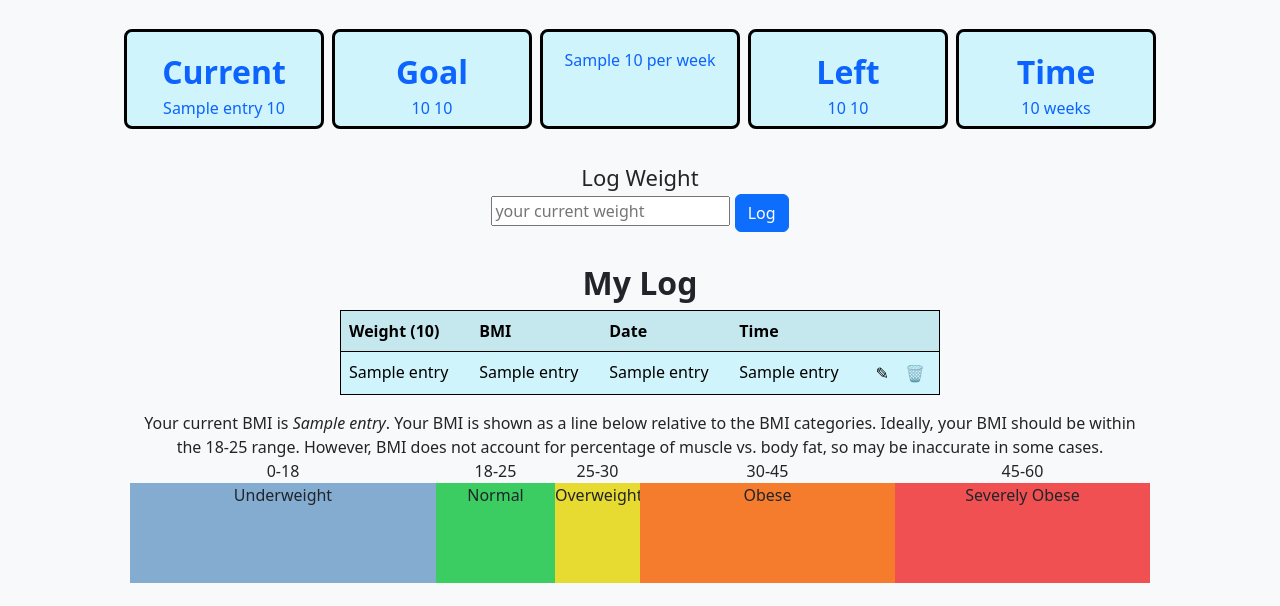
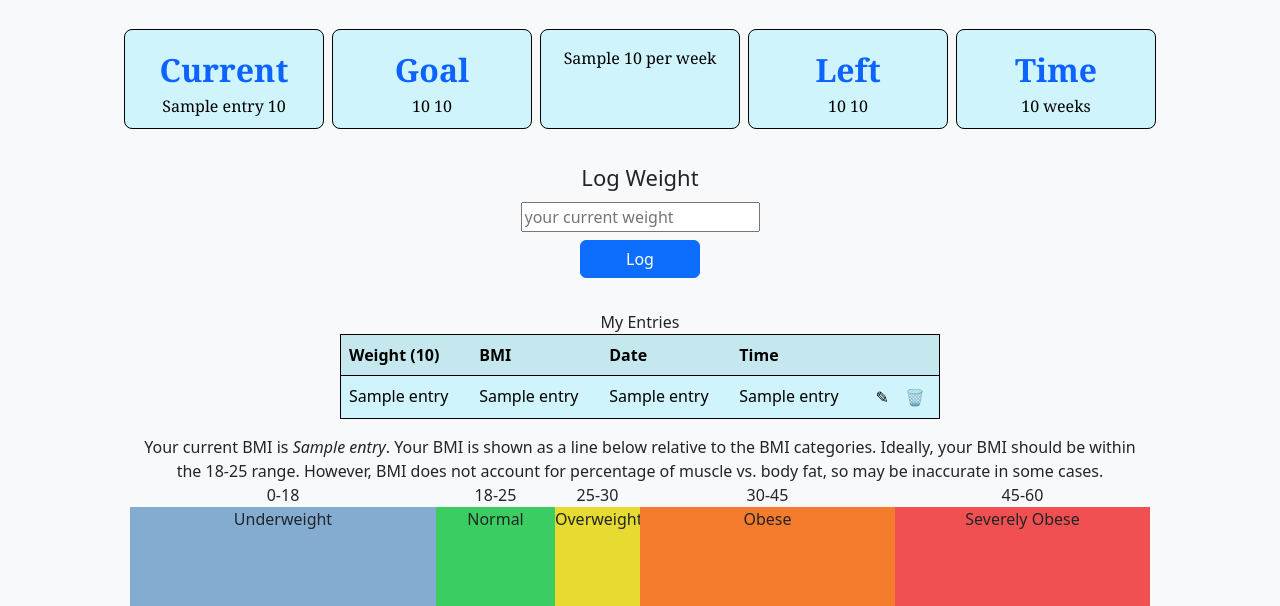
Before and after one commit to bradapc/tracker, a Flask app: template templates/weight_log.html in a window 1280 px wide. Shown: the part 107-713 px from the top of the page. Run offline with Flask 3, Linux system fonts and the light colour scheme; the template is opened without the code that fills it: most values are stand-ins (such as "Sample title", 1, 10 or a date in 2020).

Commit message:
Updated css of weight_log.html

```diff
--- a/static/styles.css
+++ b/static/styles.css
@@ -137,13 +137,18 @@ input:focus {
     display: flex;
     flex-direction: column;
     align-items: center;
-    border: 3px solid black;
+    border: 1px solid black;
     border-radius: 8px;
     padding: 16px;
     width: 200px;
     height: 100px;
     background-color: #cff4fc;
     color: #0d63fd;
+    font-family: Georgia, serif;
+}
+
+.goal-weight-box-body {
+    color: black;
 }
 
 .goal-weight-box-head {
@@ -156,6 +161,17 @@ input:focus {
     flex-direction: column;
     align-items: center;
     margin-bottom: 32px;
+}
+
+.goal-weight-log-entry form {
+    display: flex;
+    flex-direction: column;
+    align-items: center;
+    gap: 8px;
+}
+
+.goal-weight-log-entry button {
+    width: 120px;
 }
 
 .goal-weight-log-entry span {
--- a/templates/weight_log.html
+++ b/templates/weight_log.html
@@ -10,11 +10,11 @@
         <div class="goal-weight-container">
             <div class="goal-weight-box">
                 <span class="goal-weight-box-head">Current</span>
-                <span>{{ new_weight_log[0][2] }} {{units.weight_unit}}</span>
+                <span class="goal-weight-box-body">{{ new_weight_log[0][2] }} {{units.weight_unit}}</span>
             </div>
             <div class="goal-weight-box">
                 <span class="goal-weight-box-head">Goal</span>
-                <span>{{ weight_goals.goal_weight }} {{ units.weight_unit }}</span>
+                <span class="goal-weight-box-body">{{ weight_goals.goal_weight }} {{ units.weight_unit }}</span>
             </div>
             <div class="goal-weight-box">
                 {% if (weight_goals.goal_direction > 0) %}
@@ -22,15 +22,15 @@
                 {% elif (weight_goals.goal_direction < 0) %}
                     <span class="goal-weight-box-head">Lose</span>
                 {% endif %}
-                <span>{{ weight_goals.goal_step }} {{ units.weight_unit }} per week</span>
+                <span class="goal-weight-box-body">{{ weight_goals.goal_step }} {{ units.weight_unit }} per week</span>
             </div>
             <div class="goal-weight-box">
                 <span class="goal-weight-box-head">Left</span>
-                <span>{{ new_weight_log[0][2] - weight_goals.goal_weight }} {{ units.weight_unit }}</span>
+                <span class="goal-weight-box-body">{{ new_weight_log[0][2] - weight_goals.goal_weight }} {{ units.weight_unit }}</span>
             </div>
             <div class="goal-weight-box">
                 <span class="goal-weight-box-head">Time</span>
-                <span>{{ ((new_weight_log[0][2] - weight_goals.goal_weight) / weight_goals.goal_step) | int }} weeks</span>
+                <span class="goal-weight-box-body">{{ ((new_weight_log[0][2] - weight_goals.goal_weight) / weight_goals.goal_step) | int }} weeks</span>
             </div>
         </div>
         {% if errormsg %}
@@ -39,8 +39,8 @@
             </div>
         {% endif %}
         <div class="goal-weight-log-entry">
-            <span>Log Weight</span>
             <form action="/weight/log" method="post">
+                <span>Log Weight</span>
                 <input type="text" placeholder="your current weight" autocomplete="off" name="weight-entry">
                 <button type="submit" class="btn btn-primary">Log</button>
             </form>
@@ -49,7 +49,7 @@
 
         </div>
         <div class="weight-log-wrapper">
-            <h1 class="goal-weight-box-head">My Log</h1>
+            <span>My Entries</span>
             <div class="weight-log">
                 <table class="table table-info table-striped table-hover">
                     <tr>
```
